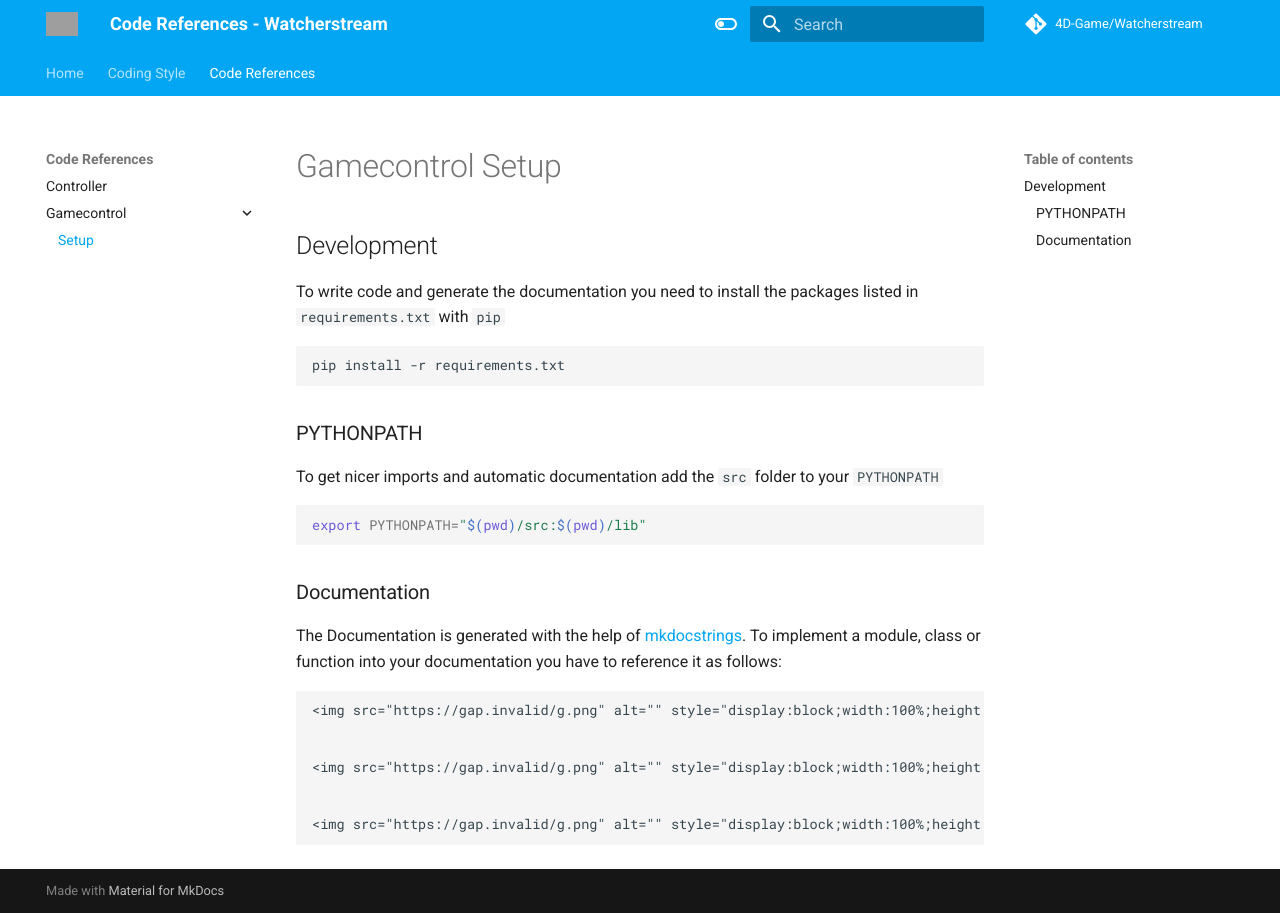
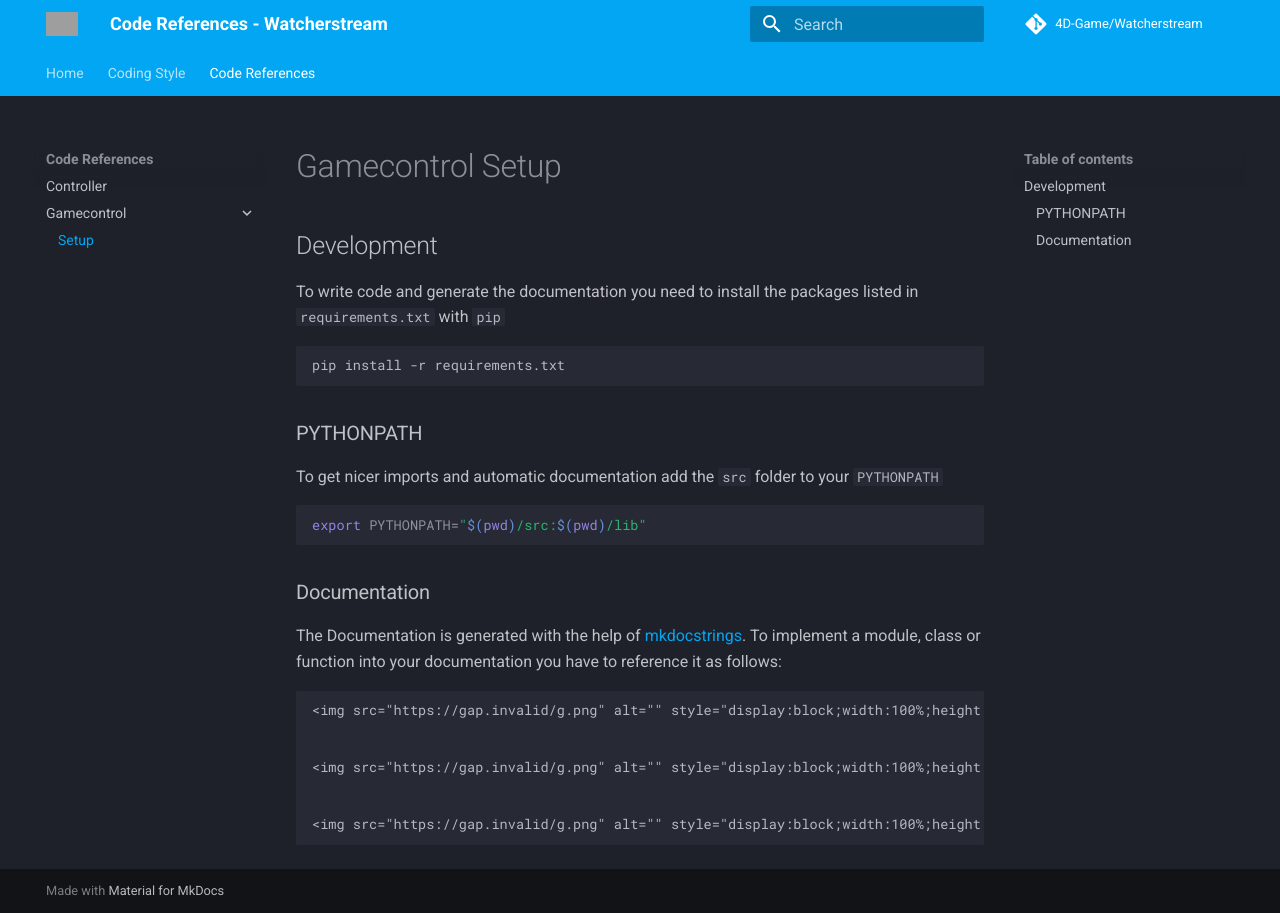
Before and after one commit to 4D-Game/Gamecontrol, an MkDocs documentation site: the page built from docs/index.md, in a window 1280 px wide. Built offline with MkDocs 1.6.1 and Material for MkDocs 9.7.7, drawn with Linux system fonts in a browser that asks for light colours; comment, search, counter and statistics services are not loaded; grey boxes are pictures that could not be loaded.

Commit message:
REMOVE light theme

```diff
--- a/mkdocs.yml
+++ b/mkdocs.yml
@@ -21,16 +21,16 @@ theme:
     - navigation.tabs
     - navigation.top
   palette:
-    - scheme: default
-      primary: light blue
-      toggle:
-        icon: material/toggle-switch-off-outline
-        name: Switch to dark mode
+    # - scheme: default
+    #   primary: light blue
+    #   toggle:
+    #     icon: material/toggle-switch-off-outline
+    #     name: Switch to dark mode
     - scheme: slate
       primary: light blue
-      toggle:
-        icon: material/toggle-switch
-        name: Switch to light mode
+      # toggle:
+      #   icon: material/toggle-switch
+      #   name: Switch to light mode
 
 plugins:
   - search
```
